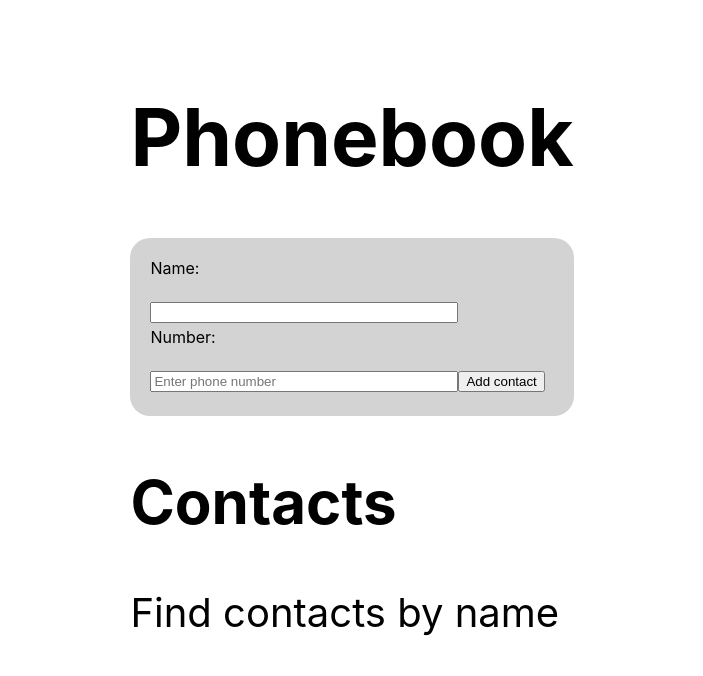
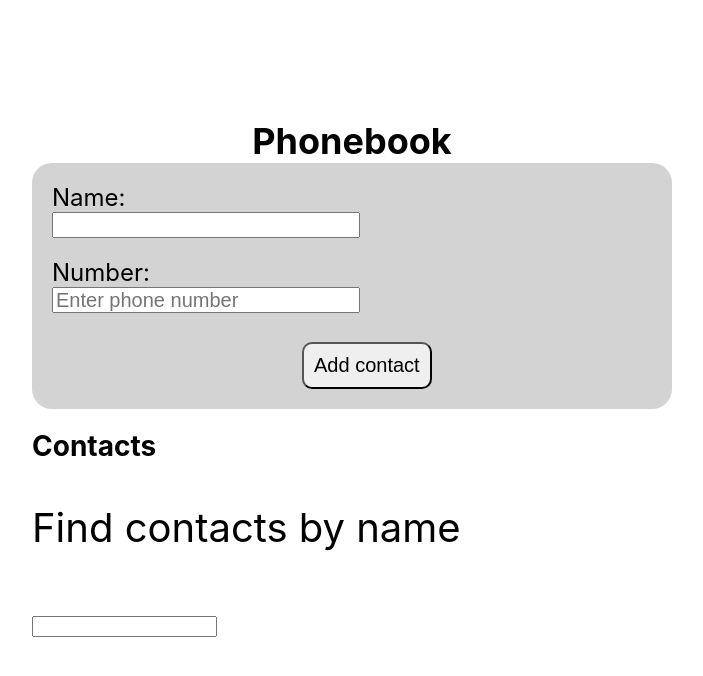
Before and after one commit to holiaka/goit-react-hw-02-phonebook, a React (Create React App) app: page / in a window 1280 px wide. Shown: the top 676 px of the page, without its empty margins (288-991 px from the left). Built offline with nearby package versions, Linux system fonts and the light colour scheme.

Commit message:
Find problem with Filter component

```diff
--- a/src/components/App.jsx
+++ b/src/components/App.jsx
@@ -1,7 +1,7 @@
 import { Component } from 'react';
 import { nanoid } from 'nanoid';
 import { ContactForm } from "./ContactForm/ContactForm";
-import { Filter } from './Filter/Filter';
+import { Filter } from './Filter/Filter.jsx';
 import { ContactList } from './ContactList/ContactList';
 
 
@@ -58,9 +58,16 @@ export class App extends Component {
         }}
       >
         <div>
-          <h1>Phonebook</h1>
+          <h1 style={{
+            margin: 0,
+            fontSize: "36px",
+            textAlign: 'center',
+          }}>Phonebook</h1>
           <ContactForm onSubmit={this.handleSubmit}></ContactForm>
-          <h2>Contacts</h2>
+          <h2 style={{
+            margin: 0,
+            fontSize: '28px'
+          }}>Contacts</h2>
           <Filter onChange={this.findContacts}></Filter>
           <ContactList contacts={this.visibleContacts} deleteContact={this.deleteContact}></ContactList>
         </div>
--- a/src/components/ContactForm/ContactForm.jsx
+++ b/src/components/ContactForm/ContactForm.jsx
@@ -1,7 +1,7 @@
 import PropTypes from 'prop-types';
-import { Formik, ErrorMessage} from 'formik';
+import { Formik, ErrorMessage } from 'formik';
 import * as Yup from 'yup';
-import { ErrorText, SubmitForm, Input, InputName} from './ContactForms';
+import { ErrorText, SubmitForm, InputBox, Input, InputName, SubmitBtn } from './ContactForms';
 
 const initialValues = {
   name: '',
@@ -29,8 +29,6 @@ const FormError = ({ name }) => {
 };
 
 export const ContactForm = ({ onSubmit }) => {
-
-
   return (
     <Formik
       initialValues={initialValues}
@@ -39,12 +37,21 @@ export const ContactForm = ({ onSubmit }) => {
     >
       <SubmitForm>
         <InputName>Name: </InputName>
-        <Input type="text" name="name" required></Input>
-        <FormError name="name" />
+        <InputBox>
+          <Input type="text" name="name" required></Input>
+          <FormError name="name" />
+        </InputBox>
         <InputName>Number: </InputName>
-        <Input type="tel" name="number" placeholder="Enter phone number" required></Input>
-        <FormError name="number" />
-        <button type="submit">Add contact</button>
+        <InputBox>
+          <Input
+            type="tel"
+            name="number"
+            placeholder="Enter phone number"
+            required
+          ></Input>
+          <FormError name="number" />
+        </InputBox>
+        <SubmitBtn type="submit">Add contact</SubmitBtn>
       </SubmitForm>
     </Formik>
   );
--- a/src/components/ContactForm/ContactForms.js
+++ b/src/components/ContactForm/ContactForms.js
@@ -6,19 +6,41 @@ export const SubmitForm = styled(Form)`
     margin-bottom: 20px;
     border-radius: 20px;
     background-color: lightgray;
+    width: 600px;
 `;
+
+export const InputBox = styled.div`
+    margin-bottom: 20px;
+    line-height: 0.6;
+
+    display: flex;
+    gap: 10px;
+`
 
 export const InputName = styled.p`
     margin: 0;
-    font-size: 16px;
-
+    font-size: 24px;
 `;
 
 export const ErrorText = styled.p`
     color: #ff0000;
     font-size: 12px;
+    margin-bottom: 0;
 `;
 
 export const Input = styled(Field)`
+    font-size: 20px;
     width: 300px;
+    height: 20px;
 `;
+
+export const SubmitBtn = styled.button`
+    margin-left: 250px;
+    font-size: 20px;
+    transition: 250ms background-color;
+    padding: 10px;
+    border-radius: 10px;
+    :hover{
+        background-color: lightblue;
+    }
+`;
--- /dev/null
+++ b/src/components/Filter/Filter.js
@@ -0,0 +1,5 @@
+import styled from "styled-components";
+
+export const FilterTitle = styled.p`
+    margin: 0;
+`;
--- a/src/components/Filter/Filter.jsx
+++ b/src/components/Filter/Filter.jsx
@@ -1,4 +1,5 @@
 import PropTypes from "prop-types";
+
 
 export const Filter = ({ onChange }) => {
     return (
```
